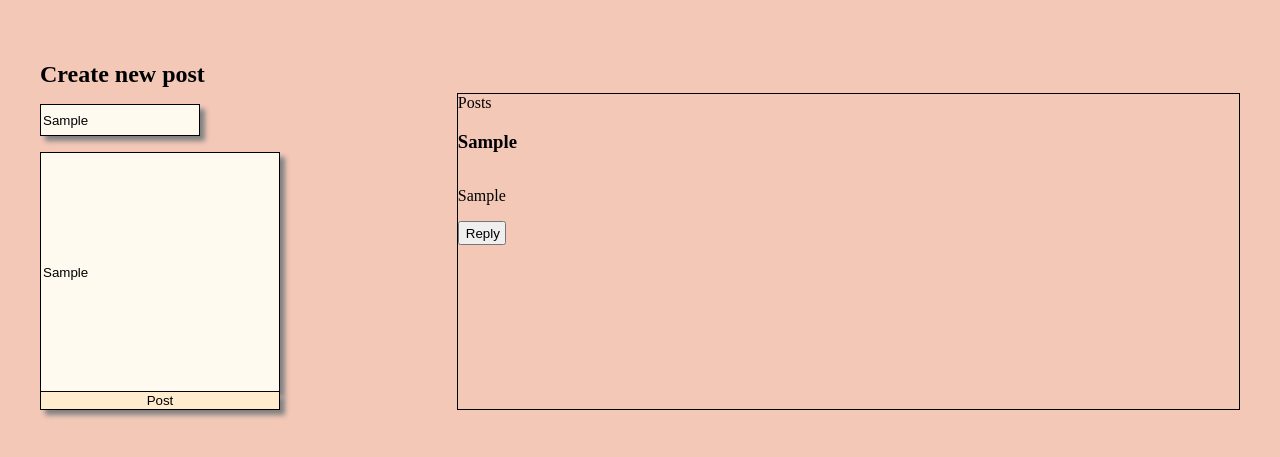
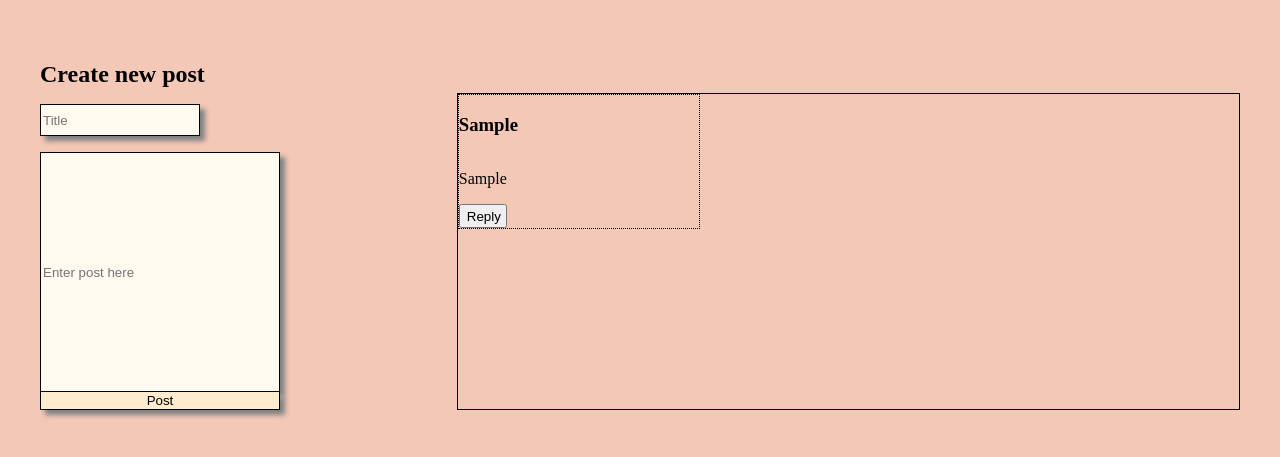
Before and after one commit to gustavhedegard/MiniReddit, a plain HTML site: page index.html in a window 1280 px wide. Both pictures are taken after typing "Sample", "Sample" into the empty fields and a click on the button "Post". Shown: the part 39-496 px from the top of the page. Drawn offline with Linux system fonts and the light colour scheme.

Commit message:
update to reply

```diff
--- a/css/posts.css
+++ b/css/posts.css
@@ -20,4 +20,12 @@
     width: 3rem;
     height: 1.5rem;
 
+
 }
+
+.post {
+    display: flex;
+    flex-direction: column;
+    width: 15rem;
+    border: 0.1rem dotted black;
+}
--- a/css/styles.css
+++ b/css/styles.css
@@ -7,8 +7,7 @@ body {
     flex-direction: row;
 }
 
-
-#replyWindow {
+.replyWindow {
     width: 15rem;
     height: 15rem;
     border: 0.1rem solid black;
--- a/index.html
+++ b/index.html
@@ -19,9 +19,7 @@
                 <input type="text" id="contentInput" placeholder="Enter post here">
                 <button id="postButton">Post</button>
             </div>
-            <div id="posts">
-                <label id="postsLabel">Posts</label>
-            </div>
+            <div id="posts"></div>
     </main>
     </body>
 </html>
--- a/main.js
+++ b/main.js
@@ -1,13 +1,13 @@
 /*
 
 - För att kunna posta inlägg:
-    - class post(title, content, comment)
-    - input window(title and content?)
-    - post button
+    - class post(title, content, comment) nej
+    - input window(title and content?) yes
+    - post button yes
 
 - För att kunna kommentera på en post:
-    - class comment(content,comment)?
-    - reply button på varje post och comment
+    - class comment(content,comment)? nej
+    - reply button på varje post och comment yes
 
 - Visa upp max 60 tecken på huvudsidan från varje post och comment.
 
@@ -20,12 +20,15 @@ postButton.addEventListener("click", () => {
     addPostToPage();
 });
 
-let postContainer = document.getElementById("posts");
+
 
 function addPostToPage() {
     let postTitle = document.getElementById("titleInput");
     let postContent = document.getElementById("contentInput");
-    //let postList = document.getElementById("posts");
+    let postList = document.getElementById("posts");
+
+    let postContainer = document.createElement("div");
+    postContainer.classList.add("post");
 
     let title = postTitle.value.trim();
 
@@ -42,18 +45,24 @@ function addPostToPage() {
     replyButton.classList.add("replyButton");
     replyButton.textContent = "Reply";
     replyButton.addEventListener("click", () => {
-        writeReply();
+        writeReply(postContainer);
     })
 
     postContainer.appendChild(titleItem);
-    postContainer.append(contentItem);
+    postContainer.appendChild(contentItem);
     postContainer.appendChild(replyButton);
+
+    postList.appendChild(postContainer);
+
+    postTitle.value = "";
+    postContent.value = "";
 }
 
-function writeReply() {
+function writeReply(postContainer) {
 
     let replyInput = document.createElement("input");
     replyInput.classList.add("replyWindow");
+    replyInput.placeholder = "Write a reply";
 
     let submitReply = document.createElement("button");
     submitReply.classList.add("replyButton");
```
